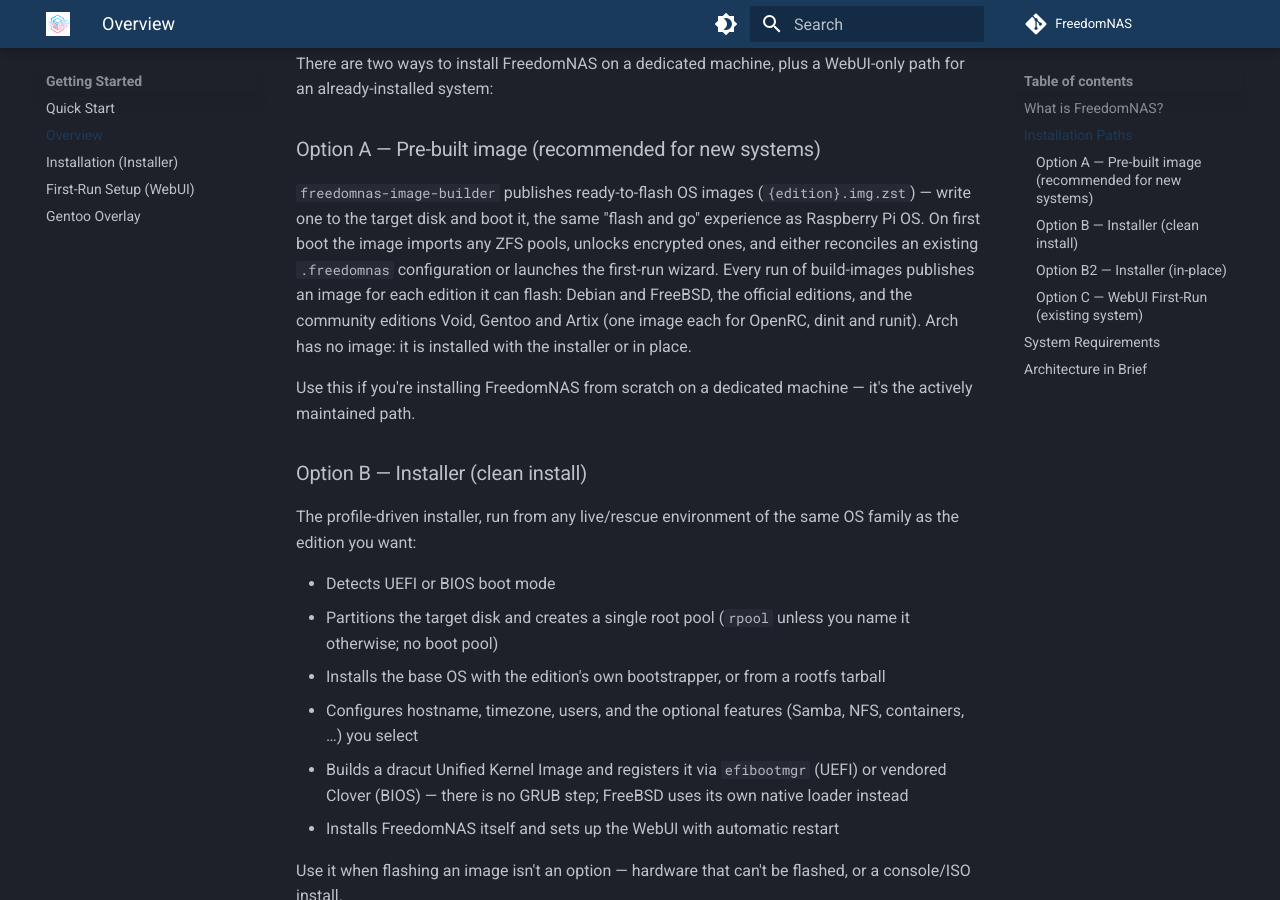
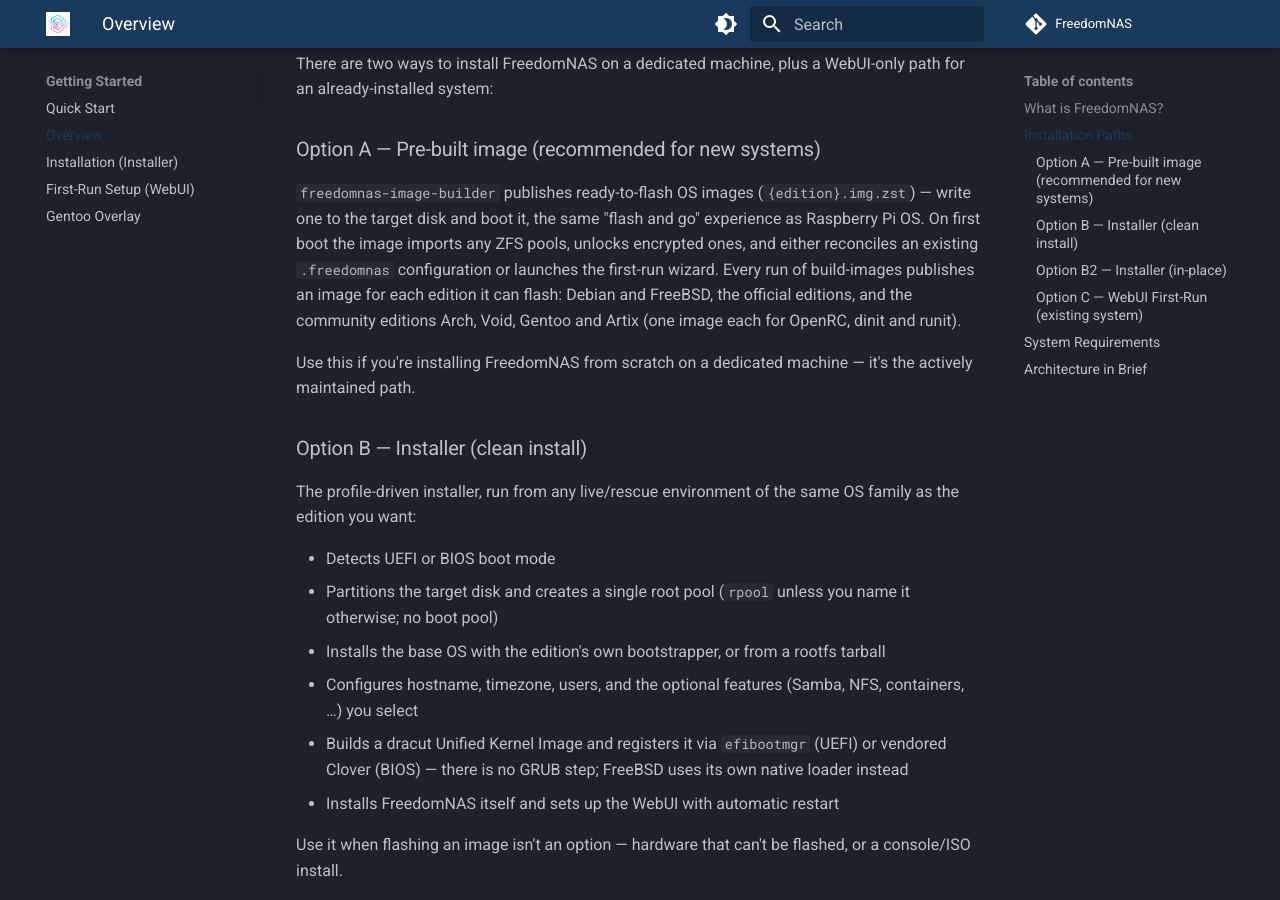
Before and after one commit to FreedomNAS/freedomnas-docs, an MkDocs documentation site: the page built from docs/getting-started/overview.md, in a window 1280 px wide and 900 px high, scrolled down 514 px. Built offline with MkDocs 1.6.1 and Material for MkDocs 9.7.7, drawn with Linux system fonts in a browser that asks for light colours.

Commit message:
Arch has an image now

```diff
--- a/docs/getting-started/overview.md
+++ b/docs/getting-started/overview.md
@@ -26,8 +26,7 @@ imports any ZFS pools, unlocks encrypted ones, and either reconciles an
 existing `.freedomnas` configuration or launches the first-run wizard.
 Every run of build-images publishes an image for each edition it can
 flash: Debian and FreeBSD, the official editions, and the community editions
-Void, Gentoo and Artix (one image each for OpenRC, dinit and runit). Arch has
-no image: it is installed with the installer or in place.
+Arch, Void, Gentoo and Artix (one image each for OpenRC, dinit and runit).
 
 Use this if you're installing FreedomNAS from scratch on a dedicated
 machine — it's the actively maintained path.
```
Also changed, not shown: docs/getting-started/quick-start.md (+1 -1 lines), docs/profiles/os-profiles.md (+1 -1 lines).
